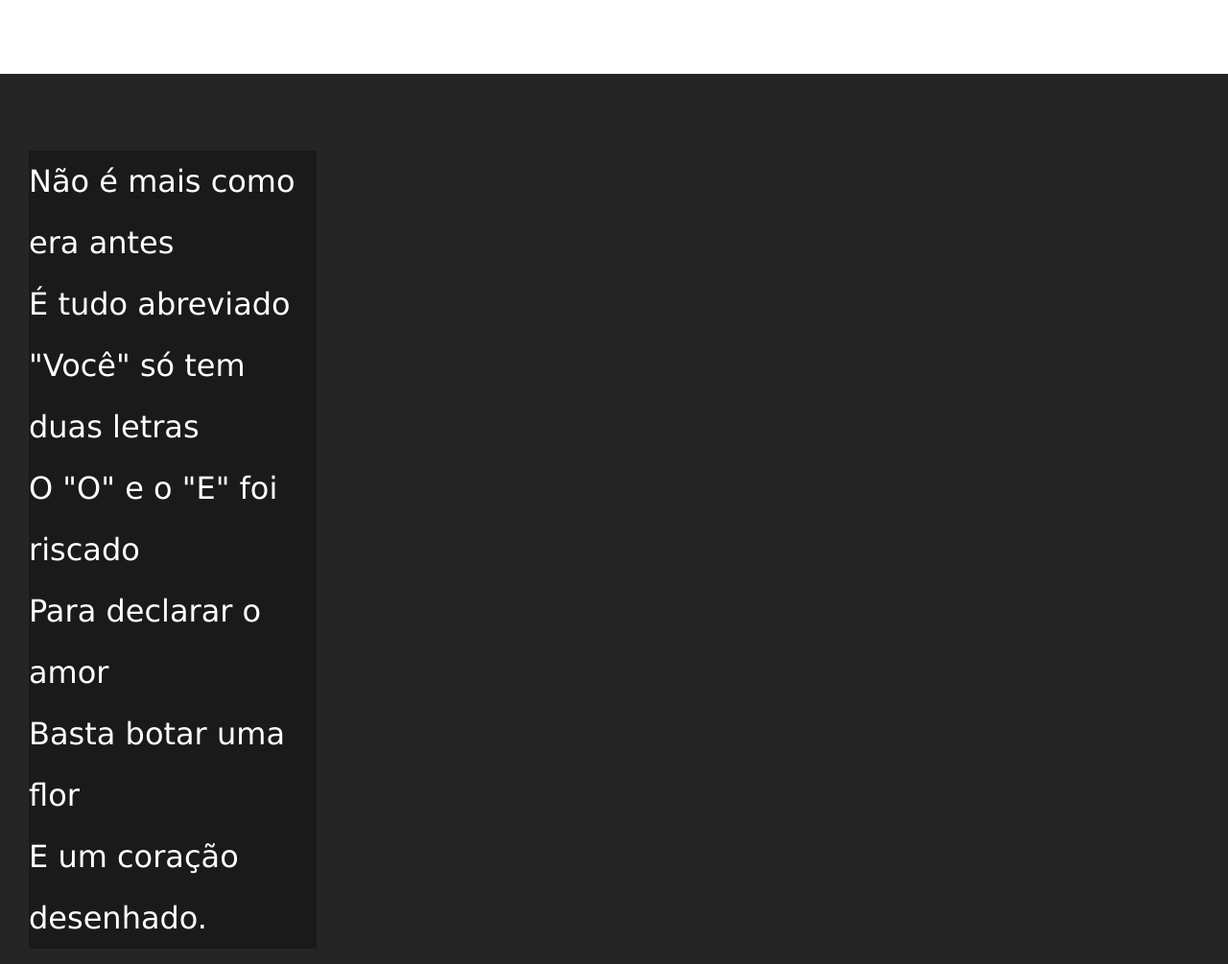
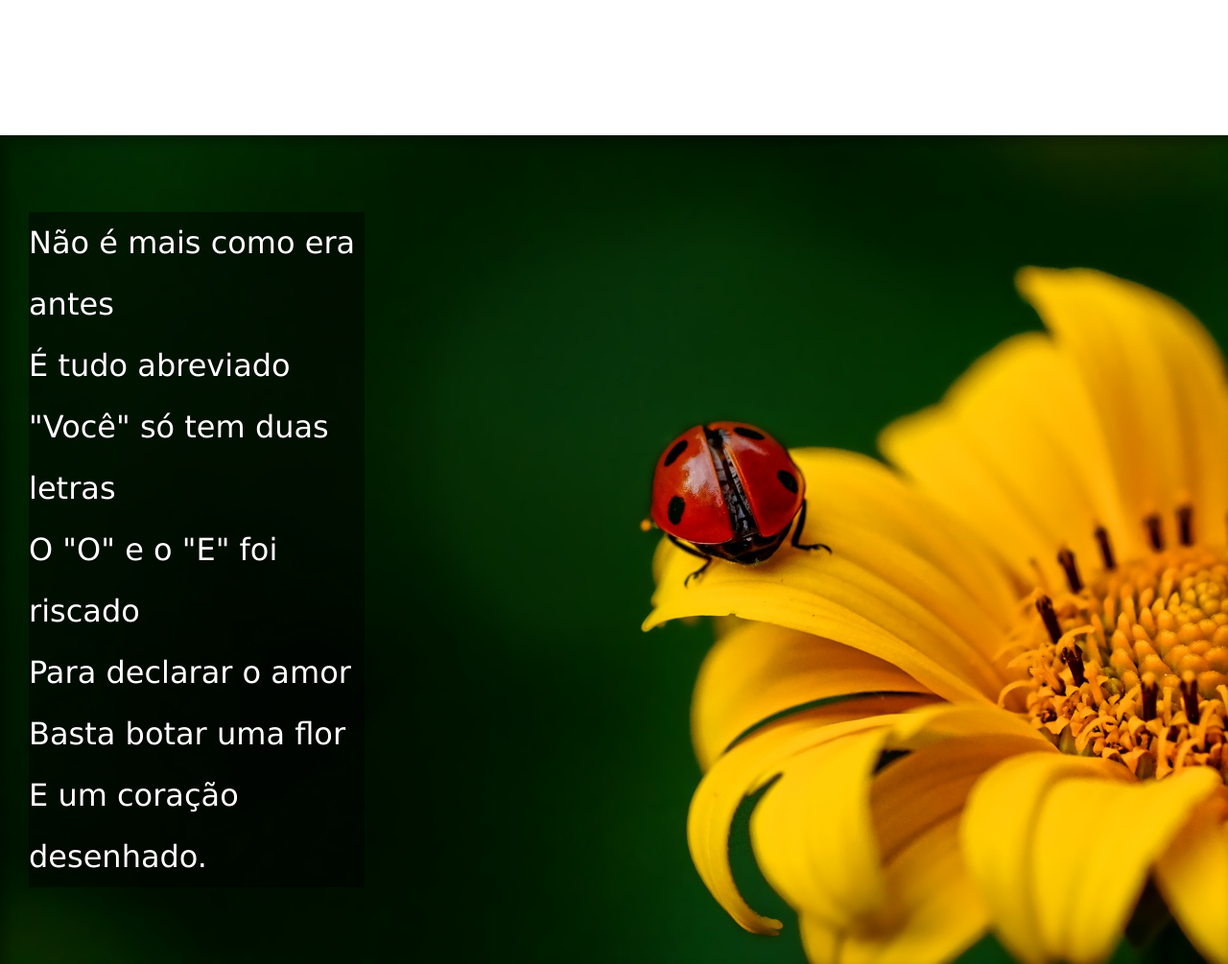
Before and after one commit to RenanGui7k/html-css, a plain HTML site: page desafios/des12/index.html in a window 1280 px wide. Shown: the part 721-1726 px from the top of the page at 96% size. Drawn offline with Linux system fonts and the light colour scheme.

Commit message:
desafio 22

```diff
--- a/desafios/des12/estilo/style.css
+++ b/desafios/des12/estilo/style.css
@@ -56,17 +56,31 @@ section.normal {
 
 section.normal > pre {
     font-family: var(--fonte2);
+    padding-bottom: 2em;
 }
 
 section.imagem {
     background-color: rgb(37, 37, 37);
     color: white;
+    box-shadow: inset 6px 6px 13px 0px rgba(0, 0, 0, 0.377);
+    background-size: cover;
+    background-attachment: fixed;
 }
 
 section.imagem > pre {
-    width: 300px;
-    background-color: rgba(0, 0, 0, 0.308);
+    width: 350px;
+    background-color: rgba(0, 0, 0, 0.473);
     font-family: var(--fonte2);
+    text-shadow: 1px 1px 0px rgba(0, 0, 0, 0.616);
+}
+
+section#img01 {
+    background-image: url(../imagens/background001.jpg);
+    background-position: right center;
+}
+
+section#img02 {
+    background-image: url(../imagens/background002.jpg);
 }
 
 footer {
--- a/desafios/des12/index.html
+++ b/desafios/des12/index.html
@@ -28,7 +28,7 @@
         </p>
     </section>
 
-    <section class="imagem">
+    <section class="imagem" id="img01">
         <p>
             <pre>
                 Não é mais como era antes
@@ -68,7 +68,7 @@
         </p>
     </section>
 
-    <section class="imagem">
+    <section class="imagem" id="img02">
         <p>
             <pre>
                 Tenho saudade das cartas
```
